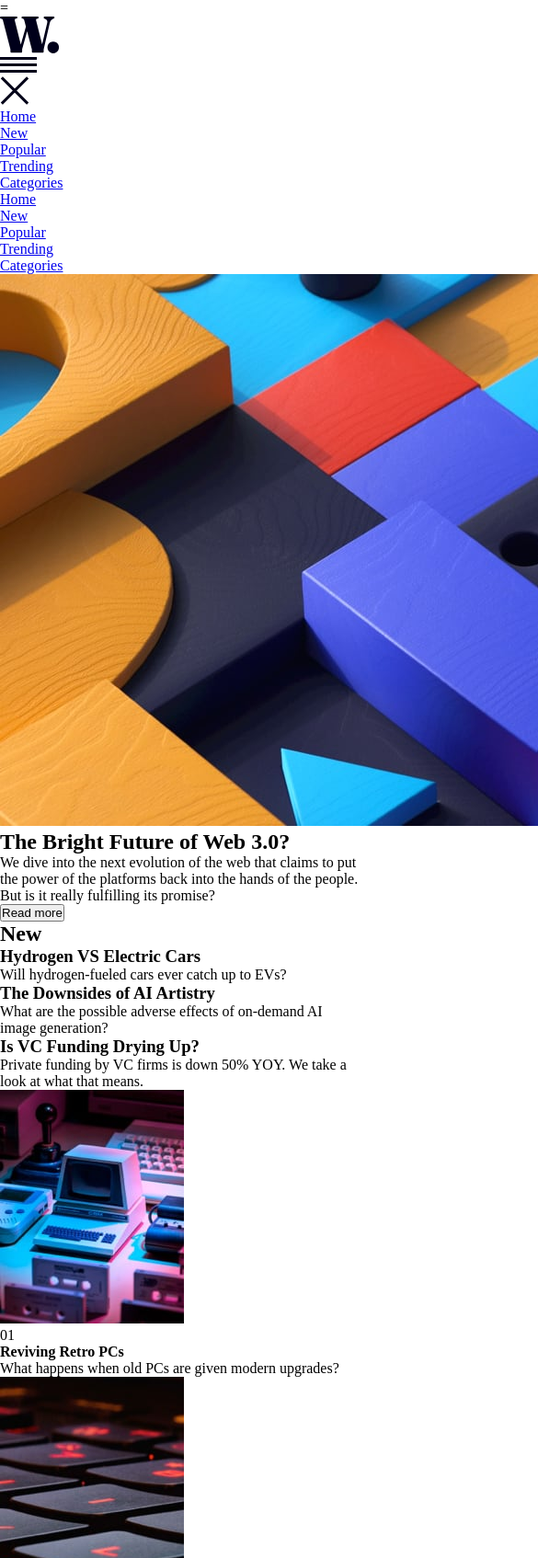
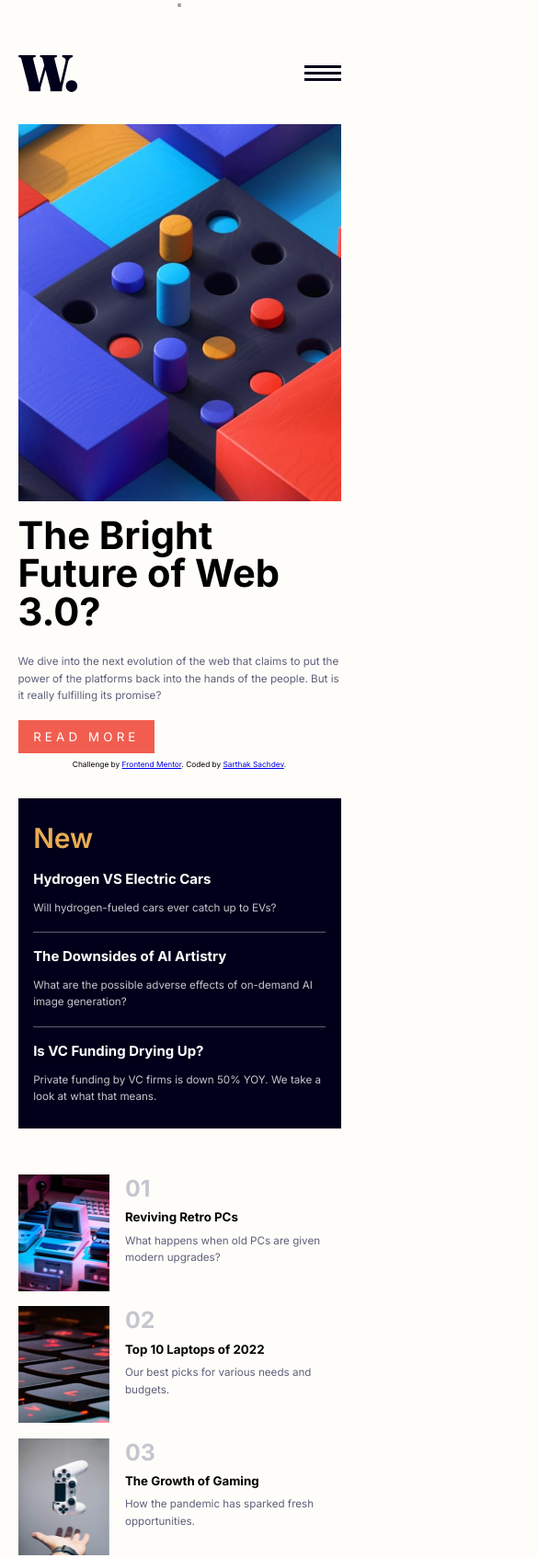
Before and after one commit to SartHak-0-Sach/News-homepage_frontend_project, a plain HTML site: page index.html in a window 390 px wide. Shown: the top 1694 px of the page at 92% size, 585 px wide, since content can reach past the window. Drawn offline with Linux system fonts and the light colour scheme.

Commit message:
Update style.css

```diff
--- a/style.css
+++ b/style.css
@@ -1,5 +1,356 @@
-*{
-    margin: 0;
-    padding: 0;
-    box-sizing: border-box;
+*,
+*::before,
+*::after {
+  margin: 0;
+  padding: 0;
+  box-sizing: border-box;
 }
+
+:root {
+  --color-soft-orange: hsl(35, 77%, 62%);
+  --color-soft-red: hsl(5, 85%, 63%);
+  --color-off-white: hsl(36, 100%, 99%);
+  --color-grayish-blue: hsl(233, 8%, 79%);
+  --color-dark-grayish-blue: hsl(236, 13%, 42%);
+  --color-very-dark-blue: hsl(240, 100%, 5%);
+  --bp-large: 62.5em;
+}
+
+/* typography */
+
+.heading-1 {
+  font-size: 5rem;
+}
+
+.heading-2 {
+  font-size: 3.6rem;
+  font-weight: 600;
+  color: var(--color-soft-orange);
+}
+
+.heading-3 {
+  font-size: 1.8rem;
+  color: #fff;
+  cursor: pointer;
+}
+
+.heading-3:hover {
+  color: var(--color-soft-orange);
+}
+
+.heading-4 {
+  font-size: 1.6rem;
+  cursor: pointer;
+}
+
+.heading-4:hover {
+  color: var(--color-soft-red);
+}
+
+.paragraph {
+  font-size: 1.4rem;
+  line-height: 1.6;
+}
+
+.paragraph--dark {
+  color: var(--color-dark-grayish-blue);
+}
+
+.paragraph--light {
+  color: var(--color-grayish-blue);
+}
+
+/* utility */
+
+.mb-small {
+  margin-bottom: 2rem;
+}
+
+.mb-medium {
+  margin-bottom: 4rem;
+}
+
+.mb-large {
+  margin-bottom: 6rem;
+}
+
+/* layout */
+
+.container {
+  max-width: 110rem;
+  padding: 6rem;
+}
+
+.header {
+  display: flex;
+  justify-content: space-between;
+  align-items: center;
+}
+
+.main {
+  width: 100%;
+  height: 100%;
+  display: grid;
+  grid-template-columns: repeat(3, 1fr);
+  grid-template-rows: 30vh 1fr 1fr;
+  gap: 2rem;
+}
+
+/* base */
+
+html {
+  font-family: 'Inter', sans-serif;
+  font-size: 62.5%;
+}
+
+body {
+  background-color: var(--color-off-white);
+  min-height: 100vh;
+  display: flex;
+  flex-direction: column;
+  justify-content: center;
+  align-items: center;
+}
+
+/* navigation */
+
+.nav {
+  position: relative;
+}
+
+.nav__list {
+  list-style: none;
+  display: flex;
+  align-items: center;
+  gap: 3rem;
+
+  & li {
+    & a {
+      font-size: 1.4rem;
+      text-decoration: none;
+      color: var(--color-dark-grayish-blue);
+    }
+
+    & a:hover,
+    & a:active {
+      color: var(--color-soft-red);
+    }
+  }
+}
+
+.nav-icon--menu {
+  display: none;
+  cursor: pointer;
+}
+
+/* mobile nav */
+
+.nav-mobile__cont {
+  display: none;
+  width: 100vw;
+  height: 100vh;
+  background-color: rgba(0, 0, 0, 0.5);
+  position: fixed;
+  top: 0;
+  left: 0;
+}
+
+.nav-mobile {
+  width: 70vw;
+  height: 100vh;
+  padding: 3rem;
+  background-color: #fff;
+  position: fixed;
+  top: 0;
+  right: 0;
+  z-index: 10;
+}
+
+.nav-icon--close {
+  position: absolute;
+  top: 2rem;
+  right: 2rem;
+  cursor: pointer;
+}
+
+.nav-mobile__list {
+  height: 100%;
+  list-style: none;
+  display: flex;
+  flex-direction: column;
+  justify-content: center;
+  gap: 5rem;
+
+  & li {
+    & a {
+      font-size: 2rem;
+      text-decoration: none;
+      color: var(--color-dark-grayish-blue);
+    }
+
+    & a:hover,
+    & a:active {
+      color: var(--color-soft-red);
+    }
+  }
+}
+
+/* hero section */
+
+.hero {
+  grid-column: 1 / span 2;
+  grid-row: 1 / span 2;
+  display: grid;
+  grid-template-columns: 1fr 1fr;
+  grid-template-rows: 60% 1fr;
+  gap: 4rem;
+}
+
+.hero__image {
+  width: 100%;
+  object-fit: cover;
+  grid-column: 1 / -1;
+  align-self: stretch;
+}
+
+.hero__heading {
+  /* padding-right: 6rem; */
+  line-height: 1;
+}
+
+.hero__details {
+  display: flex;
+  flex-direction: column;
+  align-items: flex-start;
+  justify-content: space-around;
+}
+
+.hero__btn {
+  border: none;
+  font-family: inherit;
+  text-transform: uppercase;
+  letter-spacing: 0.5rem;
+  padding: 1.2rem 2rem;
+  background-color: var(--color-soft-red);
+  color: #fff;
+  transition: all 0.2s;
+}
+
+.hero__btn:hover {
+  background-color: var(--color-very-dark-blue);
+}
+
+/* headlines */
+
+.headlines {
+  grid-row: 1 / span 2;
+  background-color: var(--color-very-dark-blue);
+  padding: 3rem 2rem;
+}
+
+.headline__cont {
+  padding-top: 2rem;
+}
+
+.headline__cont:not(:last-child) {
+  border-bottom: 1px solid var(--color-dark-grayish-blue);
+  padding: 2rem 0;
+}
+
+.headline__text {
+  margin-top: 1.5rem;
+}
+
+/* articles */
+
+.articles {
+  grid-column: 1 / -1;
+  display: grid;
+  grid-template-columns: repeat(auto-fit, minmax(25rem, 1fr));
+  gap: 2rem;
+  margin-top: 4rem;
+}
+
+.article__cont {
+  display: flex;
+  gap: 2rem;
+}
+
+.article__image {
+  width: 12rem;
+  /* height: 100%; */
+  object-fit: cover;
+}
+
+.article__number {
+  font-size: 3rem;
+  color: var(--color-grayish-blue);
+  font-weight: 700;
+  display: block;
+  margin-bottom: 1rem;
+}
+
+.article__heading {
+  margin-bottom: 1rem;
+}
+
+/* attribution */
+
+.attribution {
+  position: fixed;
+  bottom: 0;
+  margin-bottom: 1rem;
+}
+
+/* media query */
+
+@media only screen and (max-width: 62.5em) {
+  html {
+    font-size: 52%;
+  }
+}
+
+@media only screen and (max-width: 50em) {
+  .main {
+    grid-template-columns: repeat(2, 1fr);
+    grid-template-rows: 30vh 1fr min-content 1fr;
+  }
+
+  .headlines {
+    grid-row: 3 / 4;
+    grid-column: 1 / -1;
+  }
+
+  .nav__list {
+    display: none;
+  }
+
+  .nav-icon--menu {
+    display: inline-block;
+  }
+}
+
+@media only screen and (max-width: 37.5em) {
+  .main {
+    grid-template-columns: 90vw;
+    grid-template-rows: 30vh 1fr min-content 1fr;
+  }
+
+  .hero {
+    grid-column: 1 / -1;
+    grid-row: 1 / span 2;
+    margin-bottom: 4rem;
+    grid-template-columns: 1fr;
+    grid-template-rows: 60% 1fr;
+    gap: 2rem;
+  }
+
+  .articles {
+    /* grid-column: 1 / -1; */
+    display: grid;
+    grid-template-columns: 1fr;
+    grid-auto-rows: 1fr;
+    gap: 2rem;
+    margin-top: 4rem;
+  }
+}
```
